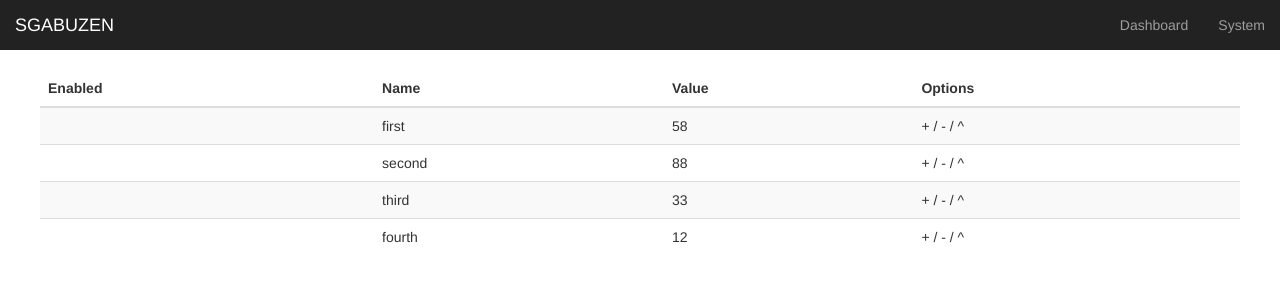
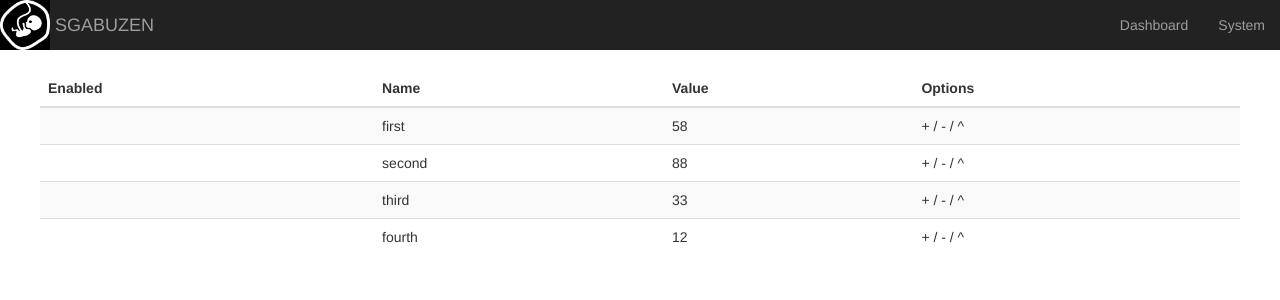
Before and after one commit to CarmineM74/sgabuzenmusic, a React app in the folder web/: page / in a window 1280 px wide. Shown: the top 300 px of the page. Built offline with nearby package versions, Linux system fonts and the light colour scheme.

Commit message:
Added logo to the navbar.

```diff
--- a/web/css/dashboard.css
+++ b/web/css/dashboard.css
@@ -23,6 +23,12 @@ body {
  */
 .navbar-fixed-top {
   border: 0;
+}
+
+.sgabuzen-music-logo {
+  background-image: url('../img/sgabuzen_music_logo.jpg');
+  background-repeat: no-repeat;
+  background-size: 90%;
 }
 
 /*
--- a/web/src/components/NavBar.js
+++ b/web/src/components/NavBar.js
@@ -12,7 +12,12 @@ class NavBar extends React.Component {
               <span className="icon-bar"></span>
               <span className="icon-bar"></span>
             </button>
-            <a className="navbar-brand" href="#">SGABUZEN</a>
+            <a className="navbar-brand sgabuzen-music-logo" href="#">
+              &nbsp;
+              &nbsp;
+              &nbsp;
+            </a>
+            <span className="navbar-brand">SGABUZEN</span>
           </div>
           <div id="navbar" className="navbar-collapse collapse">
             <ul className="nav navbar-nav navbar-right">
```
